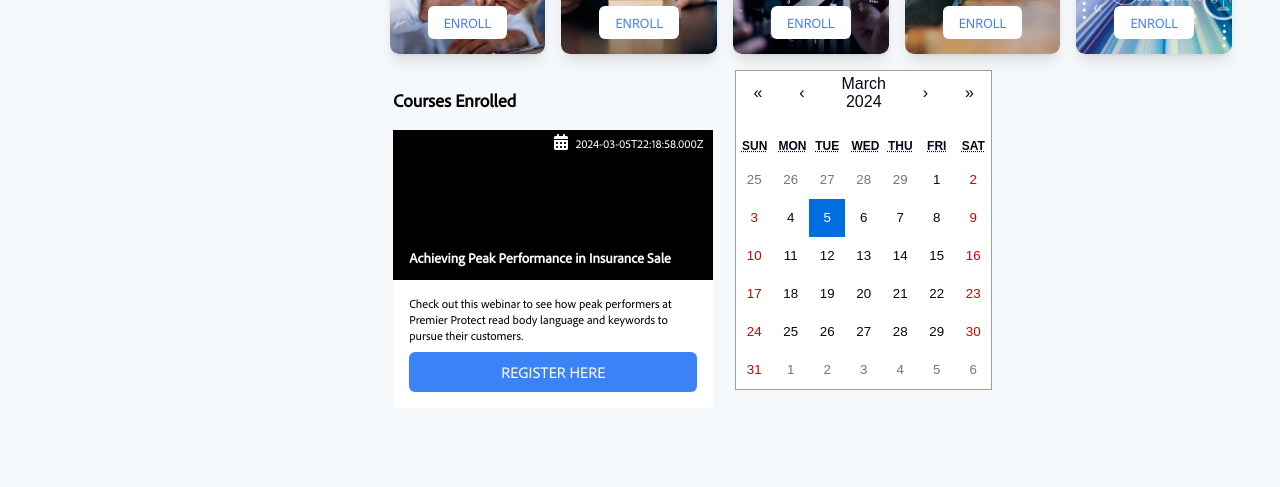
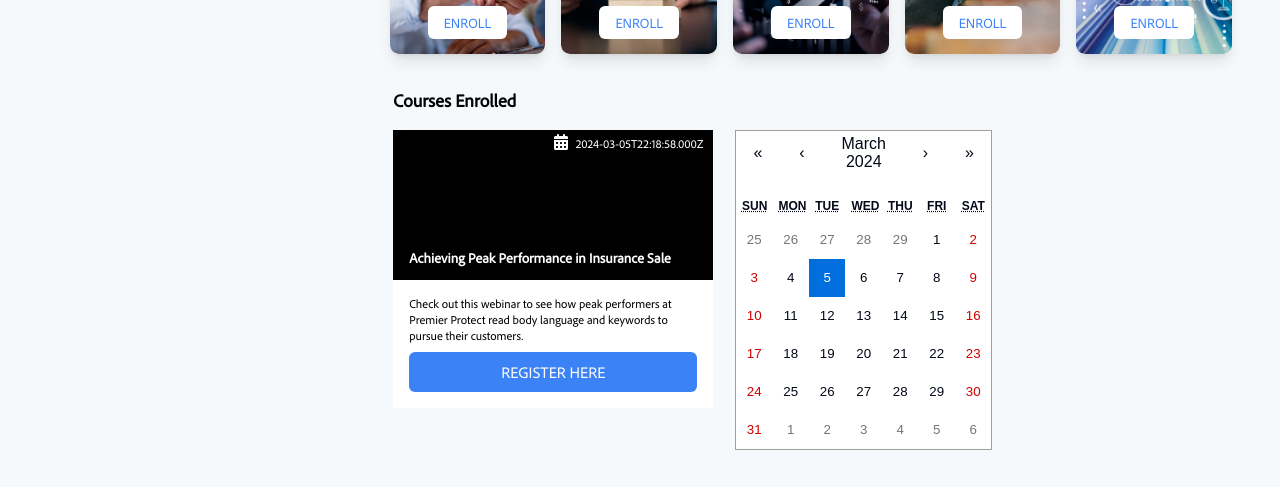
Before and after one commit to Sonali2605/adobetimbuscloud, a React (Vite) app: page /dashboard in a window 1280 px wide. Shown: the part 1442-1929 px from the top of the page. Before the commit the page ends 1890 px from the top, so only its background shows below. Built offline with nearby package versions, Linux system fonts and the light colour scheme; no server answers.

Commit message:
Viku's changes and token issue resolved3

```diff
--- a/src/project-components/Dashboard.tsx
+++ b/src/project-components/Dashboard.tsx
@@ -105,7 +105,7 @@ const Dashboard = () => {
               <div style={{ width: '40%', marginRight: '10px' }}>
                 <CalendarCourse date={selectedDate ? selectedDate.toISOString() : null} />
               </div>
-              <div style={{ width: '30%' }}>
+              <div style={{ width: '30%', marginTop:'60px' }}>
                 <Calendar
                   onChange={handleDateChange as any} // Explicitly cast to any to avoid TypeScript error
                   value={selectedDate}
```
